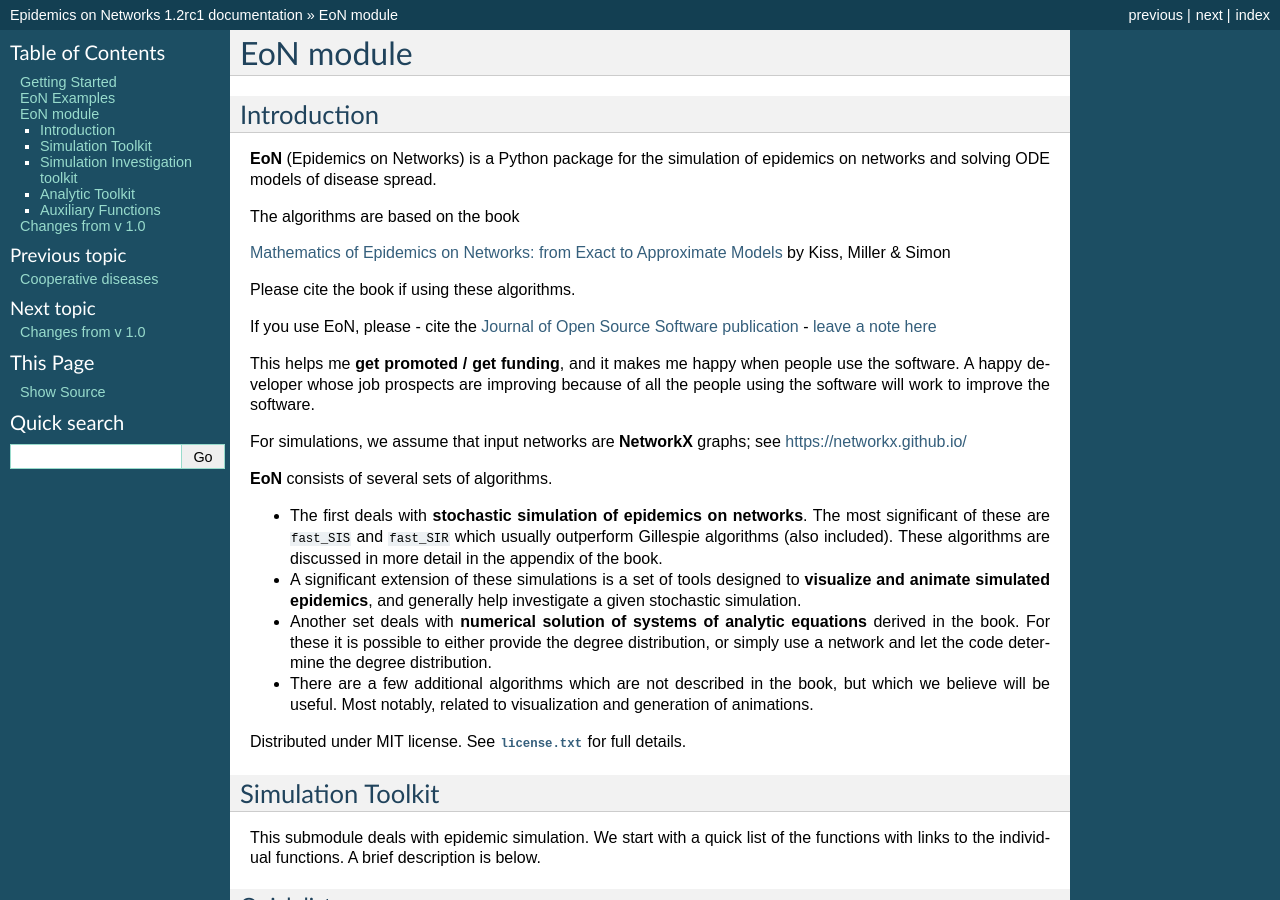
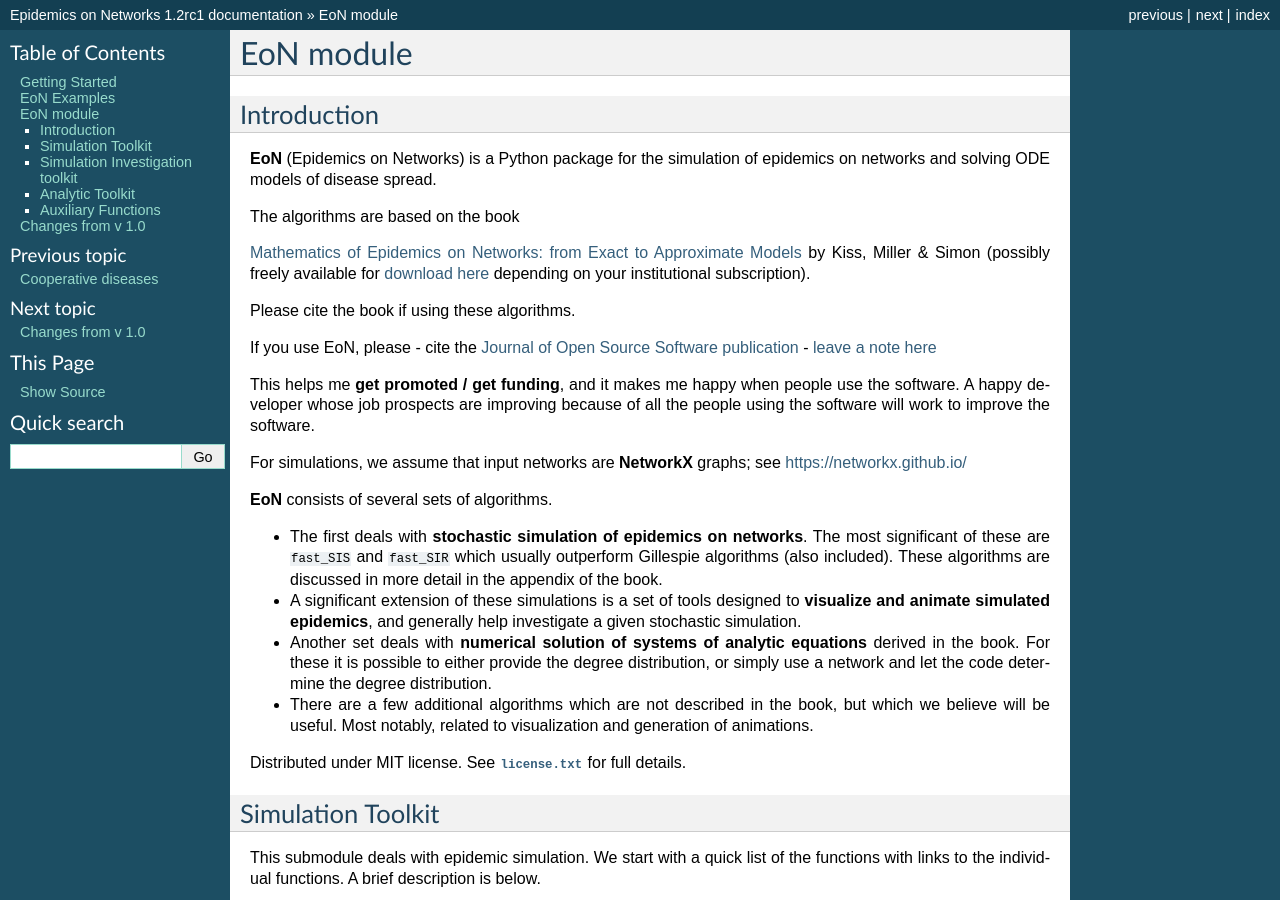
Before and after one commit to springer-math/Mathematics-of-Epidemics-on-Networks, a Sphinx documentation site: the page built from docs/EoN.rst, in a window 1280 px wide and 900 px high. Built offline with Sphinx 7.4.7, drawn with Linux system fonts in a browser that asks for light colours.

Commit message:
Update EoN.rst docs

```diff
--- a/docs/EoN.rst
+++ b/docs/EoN.rst
@@ -9,7 +9,7 @@ epidemics on networks and solving ODE models of disease spread.
 The algorithms are based on the book
 
 `Mathematics of Epidemics on Networks: from Exact to Approximate Models`_
-by Kiss, Miller & Simon
+by Kiss, Miller & Simon  (possibly freely available for `download here`_ depending on your institutional subscription).
 
 Please cite the book if using these algorithms.
 
@@ -560,3 +560,4 @@ Short Description
 
 .. _Mathematics of epidemics on networks\: from exact to approximate models: http://www.springer.com/us/book/9783319508047
 .. _leave a note here: https://github.com/springer-math/Mathematics-of-Epidemics-on-Networks/issues/31
+.. _download here: https://link.springer.com/book/10.1007%2F978-3-319-50806-1
```
